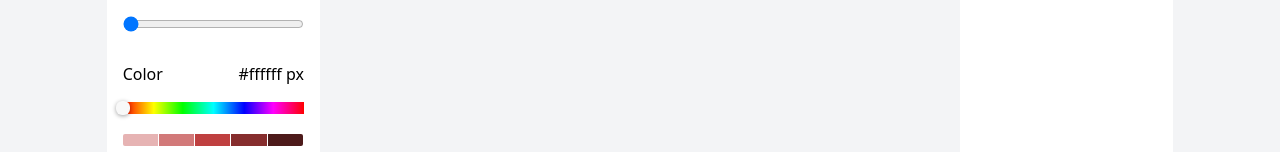
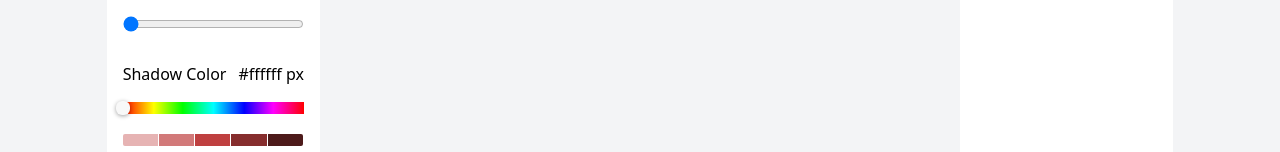
Before and after one commit to asmsaiff/css-box-shadow-generator-by-react, a React (Create React App) app: page / in a window 1280 px wide. Shown: the part 443-595 px from the top of the page. Built offline with nearby package versions, Linux system fonts and the light colour scheme.

Commit message:
label change

```diff
--- a/src/components/LeftPanel.jsx
+++ b/src/components/LeftPanel.jsx
@@ -73,7 +73,7 @@ export class LeftPanel extends Component {
                 </div>
                 <div className='mt-6'>
                     <label htmlFor="" className='w-full flex justify-between'>
-                        <span>Color</span>
+                        <span>Shadow Color</span>
                         <span>{this.state.colorCode} px</span>
                     </label>
                     <SliderPicker className="max-w-full mt-4" color={this.state.colorCode} onChangeComplete={this.handleColorChange}/>
```
